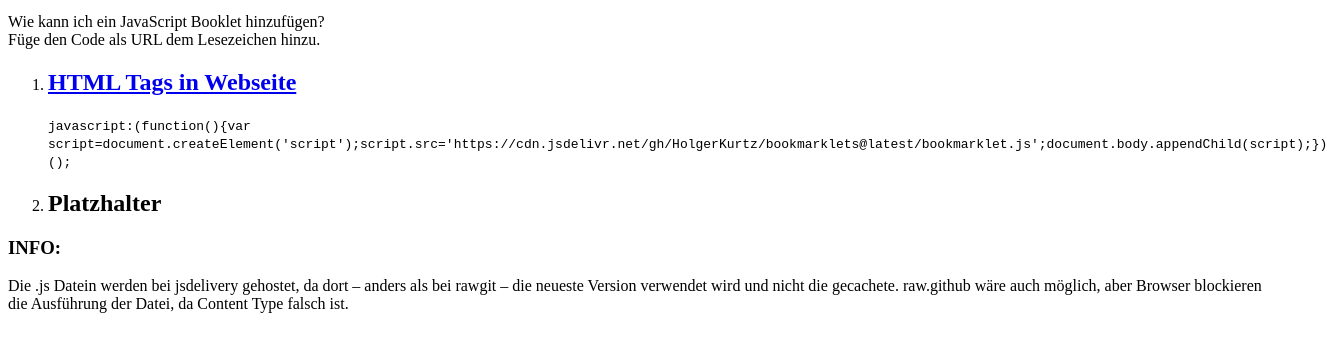
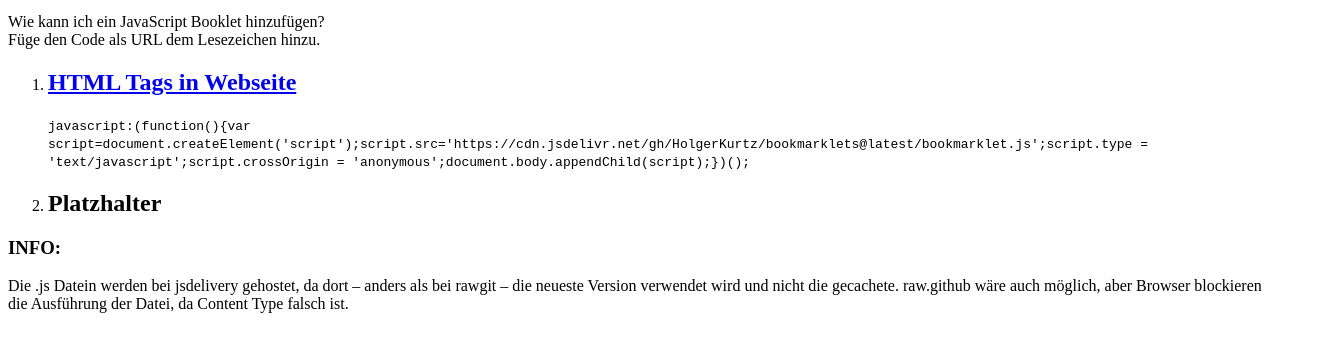
Before and after one commit to HolgerKurtz/bookmarklets, a plain HTML site: page index.html in a window 1280 px wide. Shown: the part 101-452 px from the top of the page, 1327 px wide, since content can reach past the window. Drawn offline with Linux system fonts and the light colour scheme.

Commit message:
added script source and type for cors problems

```diff
--- a/index.html
+++ b/index.html
@@ -18,7 +18,7 @@
                 href="javascript:(function(){var script=document.createElement('script');script.src='https://cdn.jsdelivr.net/gh/HolgerKurtz/bookmarklets@latest/bookmarklet.js';document.body.appendChild(script);})();">
                 <h2> HTML Tags in Webseite</h2>
             </a>
-            <code>javascript:(function(){var script=document.createElement('script');script.src='https://cdn.jsdelivr.net/gh/HolgerKurtz/bookmarklets@latest/bookmarklet.js';document.body.appendChild(script);})();</code>
+            <code>javascript:(function(){var script=document.createElement('script');script.src='https://cdn.jsdelivr.net/gh/HolgerKurtz/bookmarklets@latest/bookmarklet.js';script.type = 'text/javascript';script.crossOrigin = 'anonymous';document.body.appendChild(script);})();</code>
         </li>
         <li>
             <h2>Platzhalter</h2>
```
Also changed, not shown: bookmarklet.js (+4 -3 lines).
